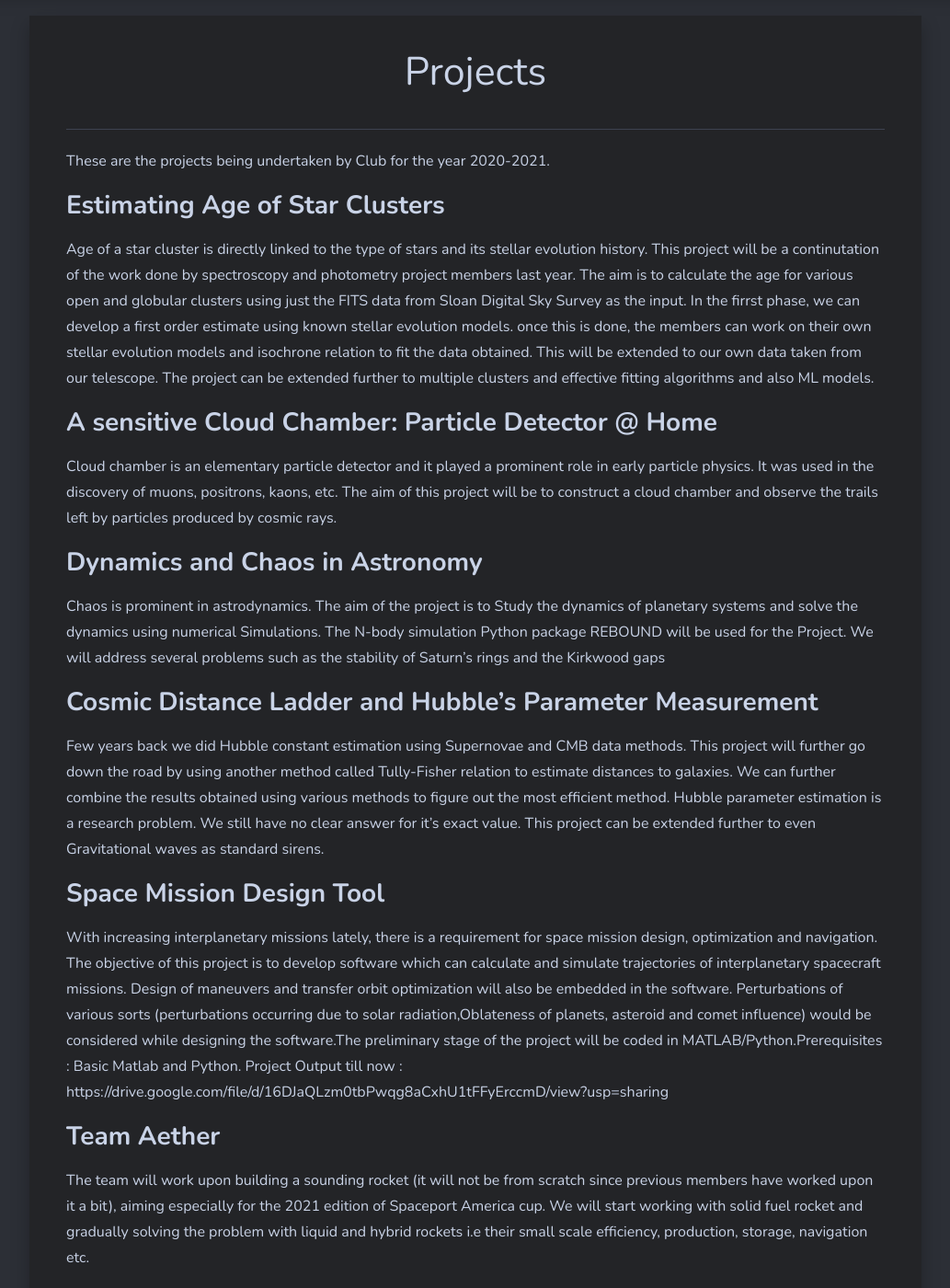
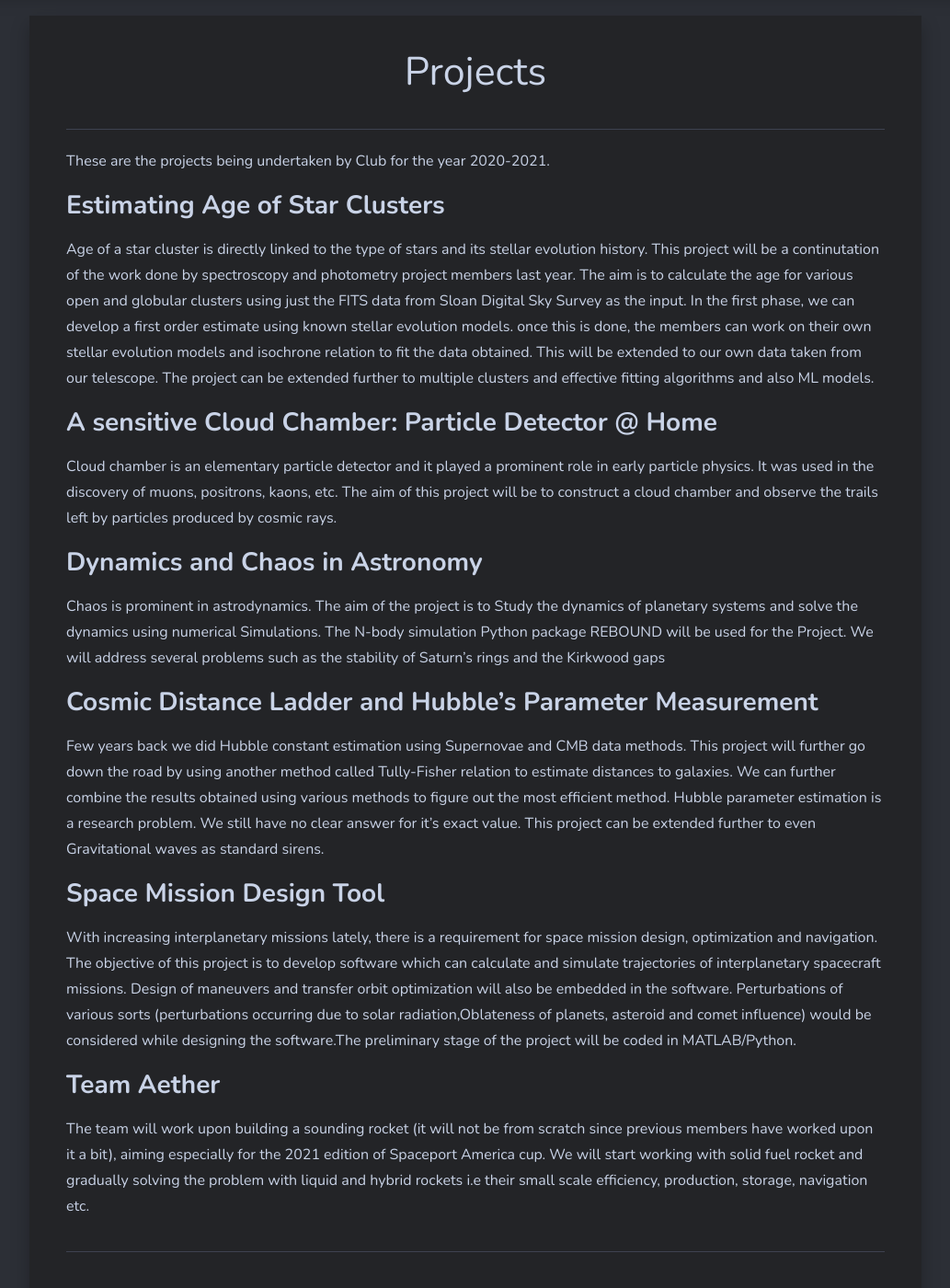
Before and after one commit to HorizonIITM/HorizonIITM.github.io, a Jekyll site: the page built from _pages/projects.md, in a window 1280 px wide and 1400 px high, scrolled down 708 px. Shown: the whole window at 92% size, without its empty margins (123-1156 px from the left). Built offline with Jekyll 4.4.1, drawn with Linux system fonts in a browser that asks for light colours; nearby versions of some CDN libraries.

Commit message:
yesterday

```diff
--- a/_config.yml
+++ b/_config.yml
@@ -10,7 +10,7 @@
 #-------------------------------
 # About Section
 author-name:   Horizon
-author-avatar: favicon.ico
+author-avatar: favicon.png
 
 
 #-------------------------------
--- a/_pages/projects.md
+++ b/_pages/projects.md
@@ -2,13 +2,13 @@
 layout: page
 title: Projects
 permalink: /projects/
-image: 11.jpg
+image: project.png
 ---
 These are the projects being undertaken by Club for the year 2020-2021.
 
 ## Estimating Age of Star Clusters
 
-Age of a star cluster is directly linked to the type of stars and its stellar evolution history. This project will be a continutation of the work done by spectroscopy and photometry project members last year. The aim is to calculate the age for various open and globular clusters using just the FITS data from Sloan Digital Sky Survey as the input. In the firrst phase, we can develop a first order estimate using known stellar evolution models. once this is done, the members can work on their own stellar evolution models and isochrone relation to fit the data obtained. This will be extended to our own data taken from our telescope. The project can be extended further to multiple clusters and effective fitting algorithms and also ML models.
+Age of a star cluster is directly linked to the type of stars and its stellar evolution history. This project will be a continutation of the work done by spectroscopy and photometry project members last year. The aim is to calculate the age for various open and globular clusters using just the FITS data from Sloan Digital Sky Survey as the input. In the first phase, we can develop a first order estimate using known stellar evolution models. once this is done, the members can work on their own stellar evolution models and isochrone relation to fit the data obtained. This will be extended to our own data taken from our telescope. The project can be extended further to multiple clusters and effective fitting algorithms and also ML models.
 
 ## A sensitive Cloud Chamber: Particle Detector @ Home
 
@@ -24,7 +24,7 @@
 
 ## Space Mission Design Tool
 
-With increasing interplanetary missions lately, there is a requirement for space mission design, optimization and navigation. The objective of this project is to develop software which can calculate and simulate trajectories of interplanetary spacecraft missions. Design of maneuvers and transfer orbit optimization will also be embedded in the software. Perturbations of various sorts (perturbations occurring due to solar radiation,Oblateness of planets, asteroid and comet influence) would be considered while designing the software.The preliminary stage of the project will be coded in MATLAB/Python.Prerequisites : Basic Matlab and Python. Project Output till now : https://drive.google.com/file/d/16DJaQLzm0tbPwqg8aCxhU1tFFyErccmD/view?usp=sharing
+With increasing interplanetary missions lately, there is a requirement for space mission design, optimization and navigation. The objective of this project is to develop software which can calculate and simulate trajectories of interplanetary spacecraft missions. Design of maneuvers and transfer orbit optimization will also be embedded in the software. Perturbations of various sorts (perturbations occurring due to solar radiation,Oblateness of planets, asteroid and comet influence) would be considered while designing the software.The preliminary stage of the project will be coded in MATLAB/Python.
 
 ## Team Aether
 
--- a/_posts/2020-07-04-horizon.markdown
+++ b/_posts/2020-07-04-horizon.markdown
@@ -46,10 +46,10 @@
 We also invite professors from various backgrounds of sciences for lectures and talks. **Prof. G.Srinivasan**, **Prof. Suresh Govindarajan**, **Prof. V Balakrishnan**, **Prof. L. Sriramkumar** and **Prof. Avinash Deshpande** have all been part of the club lecture series.
 
 ![]({{site.baseurl}}/img/1-7.jpg)
-*professors invited to give talk*
+*Professors invited to give talk*
 
 ![]({{site.baseurl}}/img/1-8.jpg)
-*workshops*
+*Workshops*
 
 ## Astro-week
 
```
Also changed, not shown: _pages/resources.md (+1 -1 lines), favicon.ico, favicon.png (added), img/08.jpg (deleted), img/09.jpg (deleted), img/11.jpg (deleted), img/2-1.jpg (deleted), img/2-2.jpg (deleted), img/3-1.jpg (deleted), img/3-2.jpg (deleted), img/4-1.jpg (deleted), img/4-2.jpg (deleted), img/favicon.ico, img/favicon.png (added), 3 more files.
